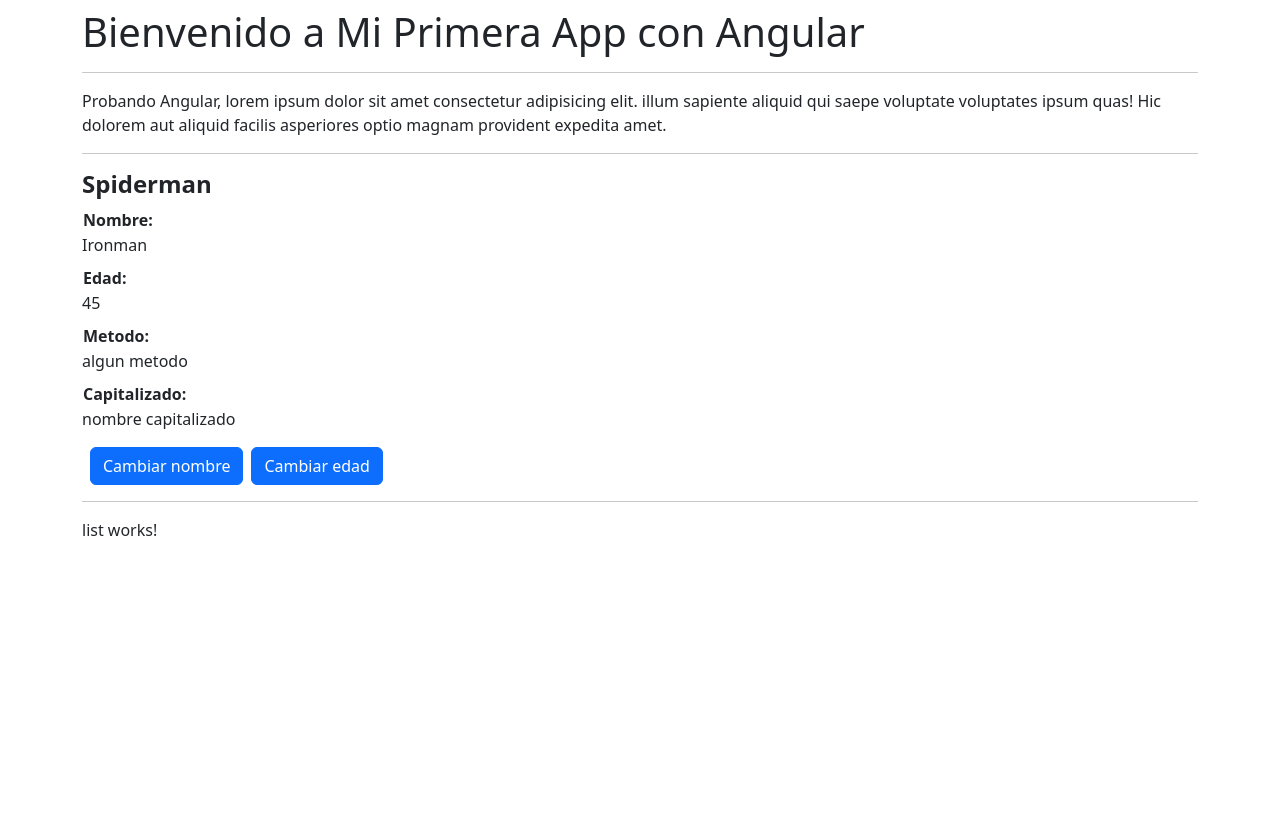
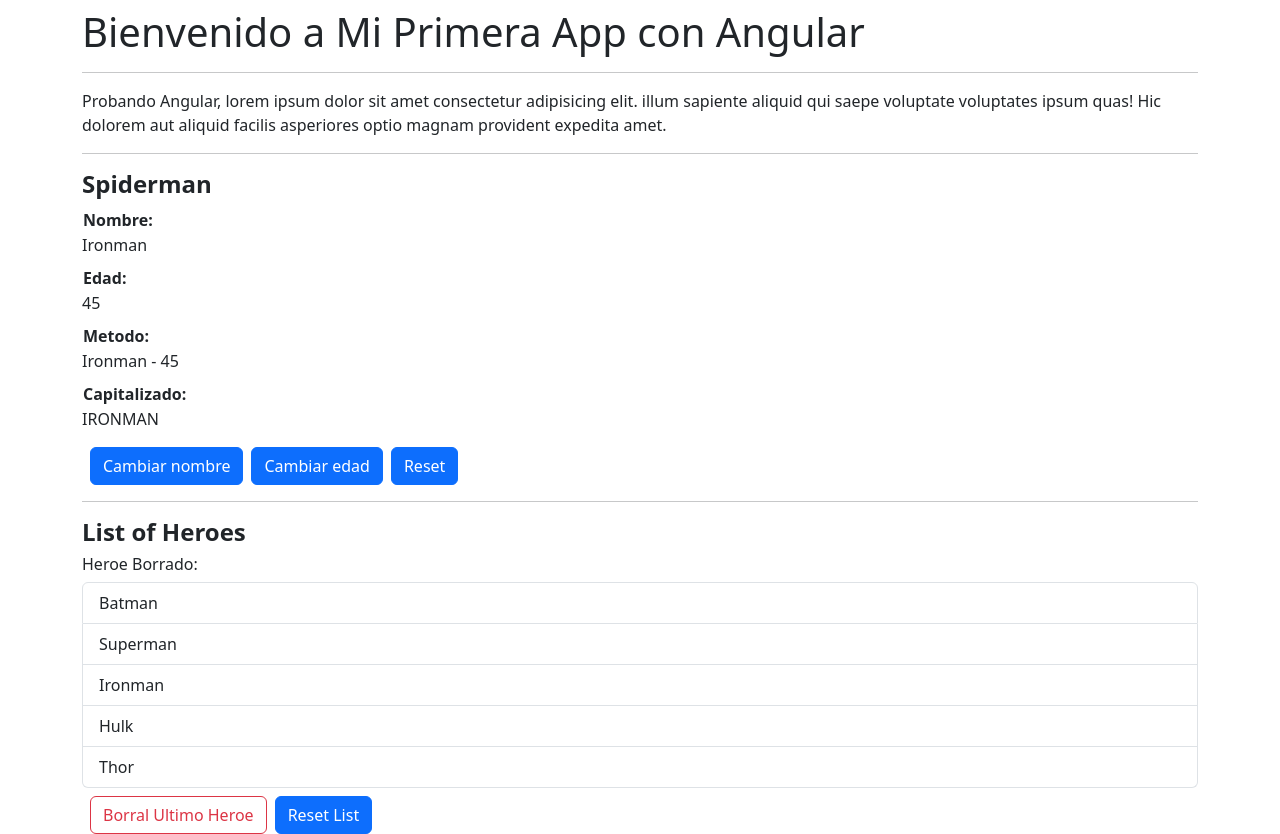
Before and after one commit to jcdev92/testapp, an Angular app: page / in a window 1280 px wide. Before the commit the page ends 800 px from the top, so only its background shows below. Built offline with nearby package versions, Linux system fonts and the light colour scheme.

Commit message:
lista de nombres de heroes funcionando

```diff
--- a/src/app/heroes/heroe/heroe.component.html
+++ b/src/app/heroes/heroe/heroe.component.html
@@ -8,15 +8,19 @@
   <td>Edad:</td>
   <dd>{{age}}</dd>
   <td>Metodo:</td>
-  <dd>algun metodo</dd>
+  <dd>{{ getHeroeDescription() }}</dd>
   <td>Capitalizado:</td>
-  <dd>nombre capitalizado</dd>
+  <dd>{{ capitalizedName }}</dd>
 </dl>
 
-<button class="btn btn-primary mx-2">
+<button *ngIf="name === 'Ironman'" (click)="changeName()" class="btn btn-primary mx-2">
   Cambiar nombre
 </button>
 
-<button class="btn btn-primary">
+<button *ngIf="age === 45" (click)="changeAge()" class="btn btn-primary">
   Cambiar edad
 </button>
+
+<button (click)="resetForm()" class="btn btn-primary mx-2">
+  Reset
+</button>
--- a/src/app/heroes/heroe/heroe.component.ts
+++ b/src/app/heroes/heroe/heroe.component.ts
@@ -9,5 +9,25 @@ export class HeroeComponent {
   public name: string = 'Ironman';
   public age: number = 45;
 
+  get capitalizedName(): string {
+    return this.name.toUpperCase();
+  }
+
+  getHeroeDescription(): string {
+    return `${this.name} - ${this.age}`;
+  }
+
+  changeName(): void {
+    this.name = 'Spiderman';
+  }
+
+  changeAge(): void {
+    this.age = 25;
+  }
+
+  resetForm(): void {
+    this.name = 'Ironman';
+    this.age = 45;
+  }
 
 }
--- a/src/app/heroes/list/list.component.css
+++ b/src/app/heroes/list/list.component.css
@@ -0,0 +1,4 @@
+h1 {
+  font-size: x-large;
+  font-weight: bold;
+}
--- a/src/app/heroes/list/list.component.html
+++ b/src/app/heroes/list/list.component.html
@@ -1 +1,15 @@
-<p>list works!</p>
+<h1>{{title}}</h1>
+
+<h6> Heroe Borrado: <small class="text-danger">{{deletedHeroe}}</small></h6>
+
+<ul class="list-group mt-2">
+  <li *ngFor="let name of heroesNameList" class="list-group-item">{{name}}</li>
+</ul>
+
+<button (click)="removeLastHeroe()" class="btn btn-outline-danger mx-2 mt-2">
+  Borral Ultimo Heroe
+</button>
+
+<button (click)="resetList()" class="btn btn-primary mt-2">
+  Reset List
+</button>
--- a/src/app/heroes/list/list.component.ts
+++ b/src/app/heroes/list/list.component.ts
@@ -6,5 +6,16 @@ import { Component } from '@angular/core';
   styleUrl: './list.component.css'
 })
 export class ListComponent {
+  public title: string = 'List of Heroes';
+  public defaultNames: string[] = ['Batman', 'Superman', 'Ironman', 'Hulk', 'Thor'];
+  public heroesNameList: string[] = [...this.defaultNames];
+  public deletedHeroe?: string;
 
+  removeLastHeroe():void {
+    this.deletedHeroe = this.heroesNameList.pop();
+  }
+
+  resetList():void {
+    this.heroesNameList = [...this.defaultNames];
+  }
 }
```
